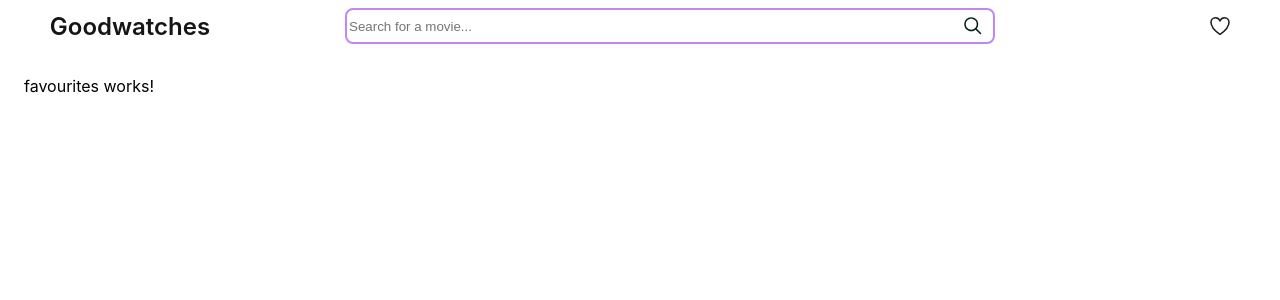
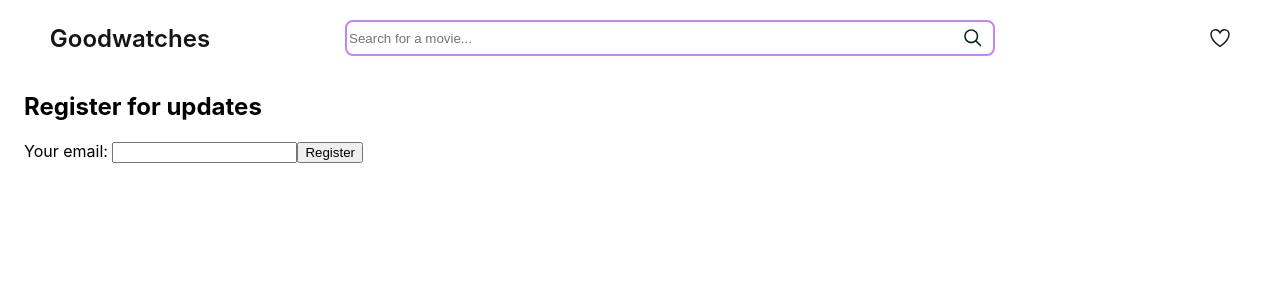
Before and after one commit to rmisutyte/movie-search, an Angular app: page /favourites in a window 1280 px wide. Shown: the top 300 px of the page. Built offline with nearby package versions, Linux system fonts and the light colour scheme; no server answers.

Commit message:
better styling

```diff
--- a/src/app/favourites/favourites.component.html
+++ b/src/app/favourites/favourites.component.html
@@ -1 +1,10 @@
-<p>favourites works!</p>
+<div class="signUpForm">
+  <form #registerForm="ngForm" (ngSubmit)="submitEmail($event, registerForm)">
+    <h2>Register for updates</h2>
+    <label>
+      Your email:
+      <input type="text" [(ngModel)]="email" name="email" required />
+    </label>
+    <button type="submit">Register</button>
+  </form>
+</div>
--- a/src/app/favourites/favourites.component.ts
+++ b/src/app/favourites/favourites.component.ts
@@ -1,10 +1,18 @@
 import { Component } from '@angular/core';
+import { FormsModule, NgForm } from '@angular/forms';
 
 @Component({
   selector: 'app-favourites',
   standalone: true,
-  imports: [],
+  imports: [FormsModule],
   templateUrl: './favourites.component.html',
   styleUrl: './favourites.component.css',
 })
-export class FavouritesComponent {}
+export class FavouritesComponent {
+  email!: string;
+
+  submitEmail(data: Event, registerForm: NgForm) {
+    console.log(data);
+    console.log(registerForm.valid);
+  }
+}
--- a/src/app/header/header.component.css
+++ b/src/app/header/header.component.css
@@ -1,3 +1,6 @@
+.header {
+	padding-top: 12px;
+}
 .headerContainer {
 	max-width: 1440px;
 	margin: 0 auto;
--- a/src/app/header/header.component.html
+++ b/src/app/header/header.component.html
@@ -1,4 +1,4 @@
-<header>
+<header class="header">
   <div class="headerContainer">
     <div class="logo">
       <a href="/">Goodwatches</a>
@@ -7,7 +7,7 @@
       <app-movie-search />
     </div>
     <div class="controls">
-      <a class="favourites">
+      <a [routerLink]="['favourites']" class="favourites">
         <svg width="20" height="18" viewBox="0 0 20 18" fill="none" xmlns="http://www.w3.org/2000/svg">
           <path
             d="M14.5431 0.75C11.5 0.75 9.99999 3.75 9.99999 3.75C9.99999 3.75 8.49999 0.75 5.45687 0.75C2.98374 0.75 1.0253 2.81906 0.999991 5.28797C0.948428 10.4128 5.06546 14.0573 9.57812 17.1202C9.70253 17.2048 9.84952 17.2501 9.99999 17.2501C10.1505 17.2501 10.2975 17.2048 10.4219 17.1202C14.9341 14.0573 19.0511 10.4128 19 5.28797C18.9747 2.81906 17.0162 0.75 14.5431 0.75Z"
--- a/src/app/header/header.component.ts
+++ b/src/app/header/header.component.ts
@@ -1,10 +1,11 @@
 import { Component } from '@angular/core';
 import { MovieSearchComponent } from '../movie-search/movie-search.component';
+import { RouterLink } from '@angular/router';
 
 @Component({
   selector: 'app-header',
   standalone: true,
-  imports: [MovieSearchComponent],
+  imports: [MovieSearchComponent, RouterLink],
   templateUrl: './header.component.html',
   styleUrl: './header.component.css',
 })
```
Also changed, not shown: src/app/header/favourites.svg (deleted), src/app/header/search.svg (deleted).
